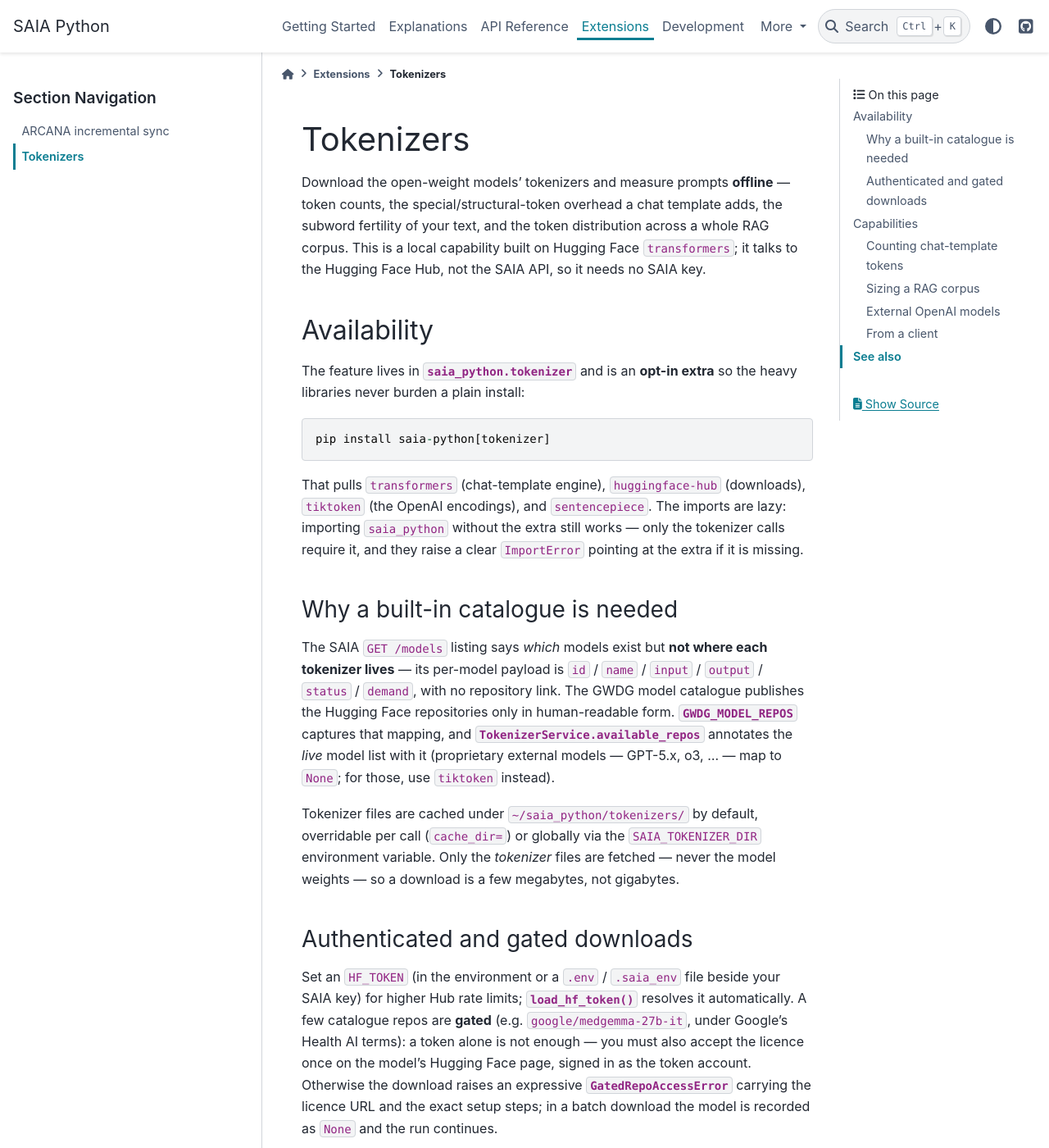
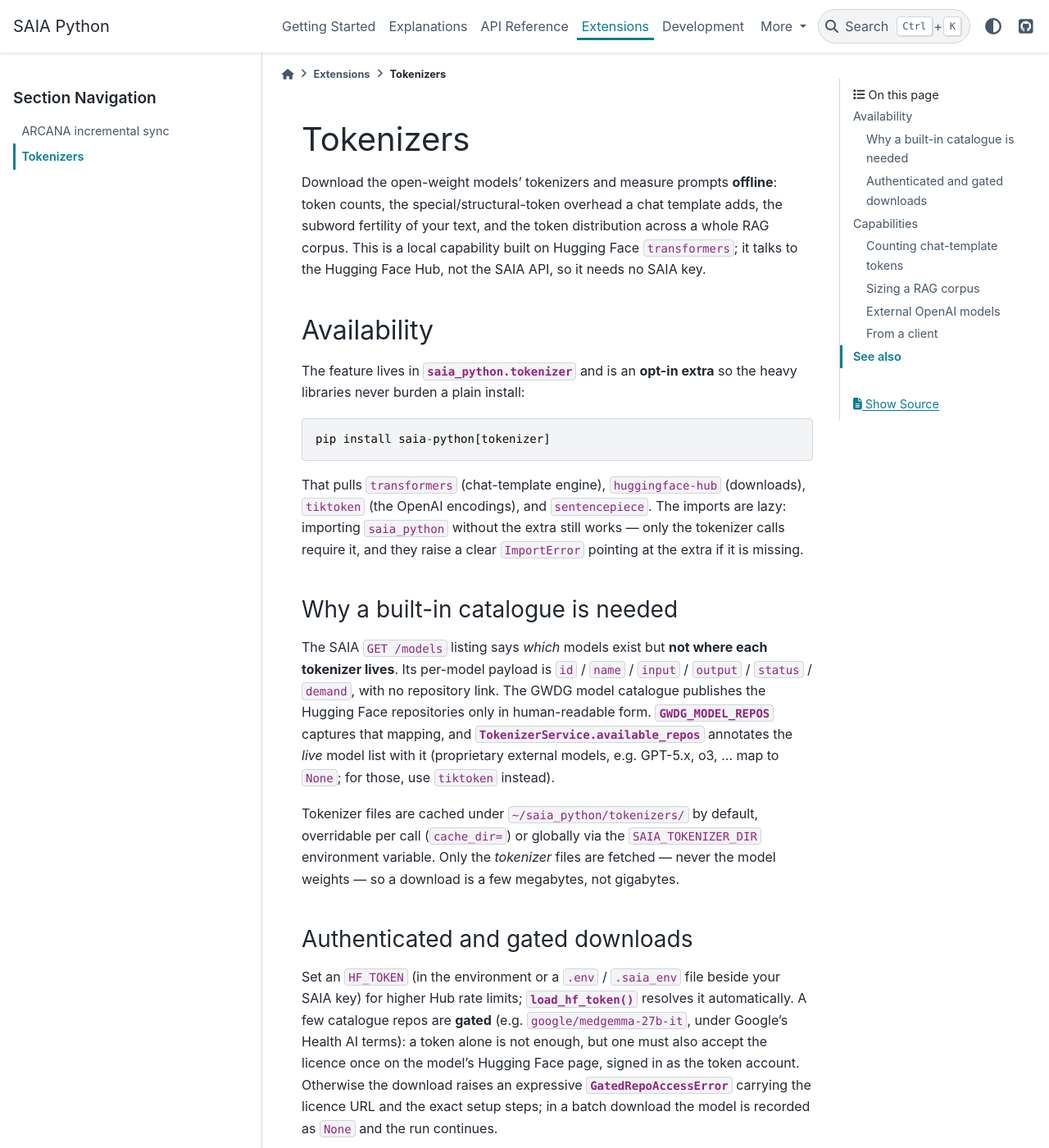
Before and after one commit to fschwar4/saia_python, a Sphinx documentation site: the page built from docs/tokenizers.rst, in a window 1280 px wide and 1400 px high. Shown: the whole window at 82% size. Built offline with Sphinx 7.4.7 and the PyData theme 0.15.4, drawn with Linux system fonts in a browser that asks for light colours; some of the changed text lies outside the part shown.

Commit message:
docs: tokenizer updates

```diff
--- a/docs/tokenizers.rst
+++ b/docs/tokenizers.rst
@@ -1,7 +1,7 @@
 Tokenizers
 ==========
 
-Download the open-weight models' tokenizers and measure prompts **offline** —
+Download the open-weight models' tokenizers and measure prompts **offline**:
 token counts, the special/structural-token overhead a chat template adds, the
 subword fertility of your text, and the token distribution across a whole RAG
 corpus. This is a local capability built on Hugging Face ``transformers``; it
@@ -25,13 +25,13 @@ Why a built-in catalogue is needed
 ~~~~~~~~~~~~~~~~~~~~~~~~~~~~~~~~~~~~~
 
 The SAIA ``GET /models`` listing says *which* models exist but **not where each
-tokenizer lives** — its per-model payload is ``id`` / ``name`` / ``input`` /
+tokenizer lives**. Its per-model payload is ``id`` / ``name`` / ``input`` /
 ``output`` / ``status`` / ``demand``, with no repository link. The GWDG model
 catalogue publishes the Hugging Face repositories only in human-readable form.
 :data:`~saia_python.tokenizer.GWDG_MODEL_REPOS` captures that mapping, and
 :meth:`TokenizerService.available_repos
 <saia_python.tokenizer.TokenizerService.available_repos>` annotates the *live*
-model list with it (proprietary external models — GPT-5.x, o3, … — map to
+model list with it (proprietary external models, e.g. GPT-5.x, o3, … map to
 ``None``; for those, use ``tiktoken`` instead).
 
 Tokenizer files are cached under ``~/saia_python/tokenizers/`` by default,
@@ -46,7 +46,7 @@ Set an ``HF_TOKEN`` (in the environment or a ``.env`` / ``.saia_env`` file besid
 your SAIA key) for higher Hub rate limits;
 :func:`~saia_python.tokenizer.load_hf_token` resolves it automatically. A few
 catalogue repos are **gated** (e.g. ``google/medgemma-27b-it``, under Google's
-Health AI terms): a token alone is not enough — you must also accept the licence
+Health AI terms): a token alone is not enough, but one must also accept the licence
 once on the model's Hugging Face page, signed in as the token account. Otherwise
 the download raises an expressive
 :class:`~saia_python.tokenizer.GatedRepoAccessError` carrying the licence URL and
@@ -120,7 +120,7 @@ Sizing a RAG corpus
 tokenizes every text file (and estimates a token cost for each image), and
 returns a :class:`~saia_python.tokenizer.TokenDistribution`: per-file counts plus
 aggregate statistics (total, mean, median, percentiles, and a breakdown
-``by_kind()``). Useful for sizing a knowledge base against a model's tokenizer —
+``by_kind()``). Useful for sizing a knowledge base against a model's tokenizer;
 for example the embedding model ``qwen3-embedding-4b``, which ARCANA's RAG
 pipeline uses internally.
 
@@ -153,6 +153,6 @@ mapping.
 See also
 --------
 
-- :doc:`api/tokenizer` — the complete API reference for every function and class.
-- ``examples/tokenizer_features.ipynb`` — a runnable notebook exercising every
+- :doc:`api/tokenizer`: the complete API reference for every function and class.
+- ``examples/tokenizer_features.ipynb``: a runnable notebook exercising every
   entry point end to end.
```
